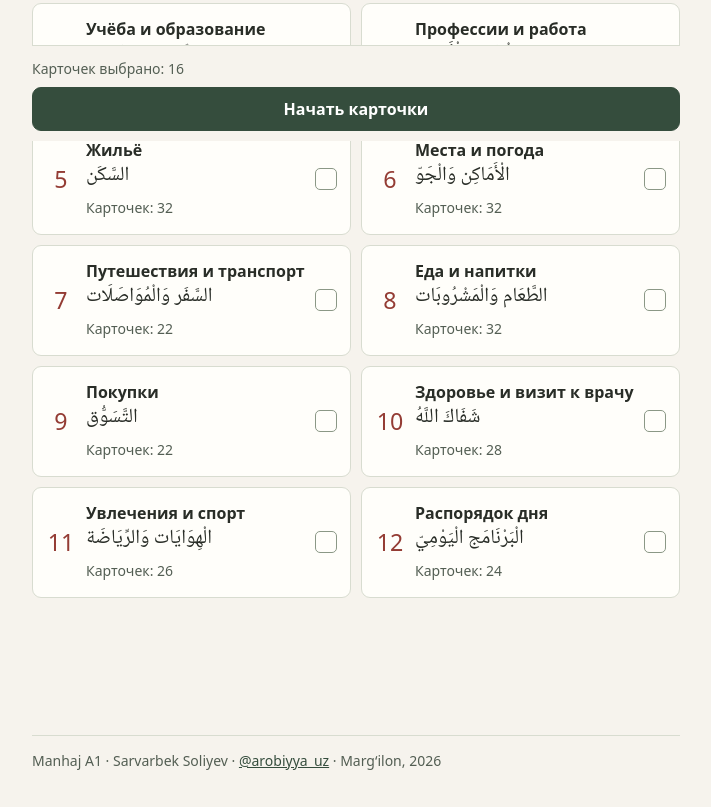
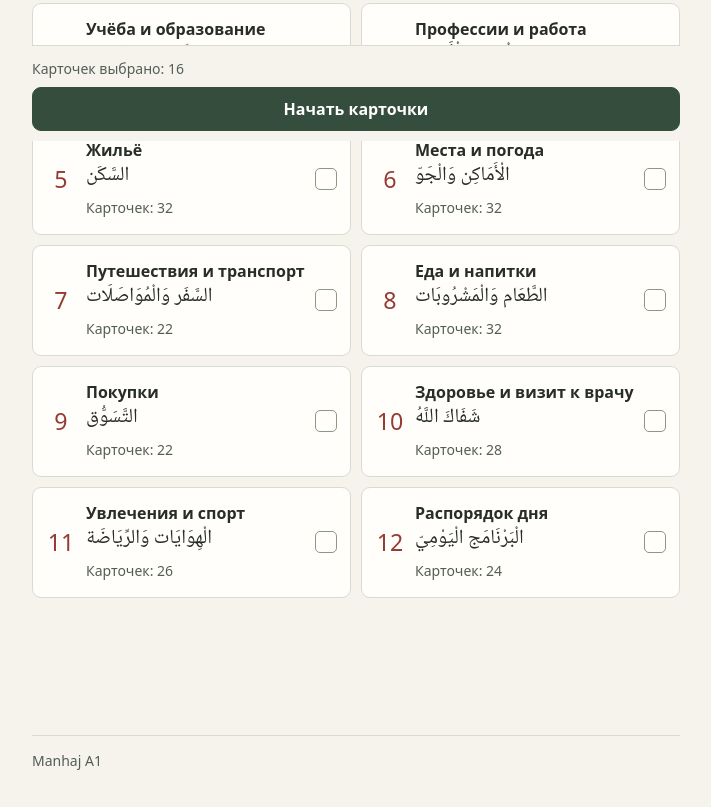
Before and after one commit to hanyuwed/hanyuwed.github.io, a plain HTML site: page ar/index.html in a window 1280 px wide. Shown: the part 659-1466 px from the top of the page, without its empty margins (284-995 px from the left). Drawn offline with Linux system fonts and the light colour scheme.

Commit message:
Remove the personal credit from the Arabic course

```diff
--- a/ar/index.html
+++ b/ar/index.html
@@ -29,7 +29,7 @@
       <section id="content" aria-labelledby="heading"></section>
       <p id="storage-message" class="meta" role="status" hidden></p>
     </main>
-    <footer class="meta">Manhaj A1 · Sarvarbek Soliyev · <a href="https://t.me/arobiyya_uz">@arobiyya_uz</a> · Marg‘ilon, 2026</footer>
+    <footer class="meta">Manhaj A1</footer>
   </div>
 </body>
 </html>
```
